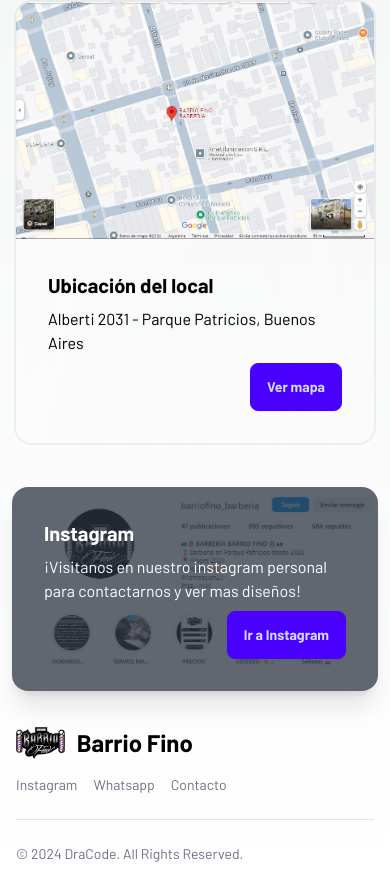
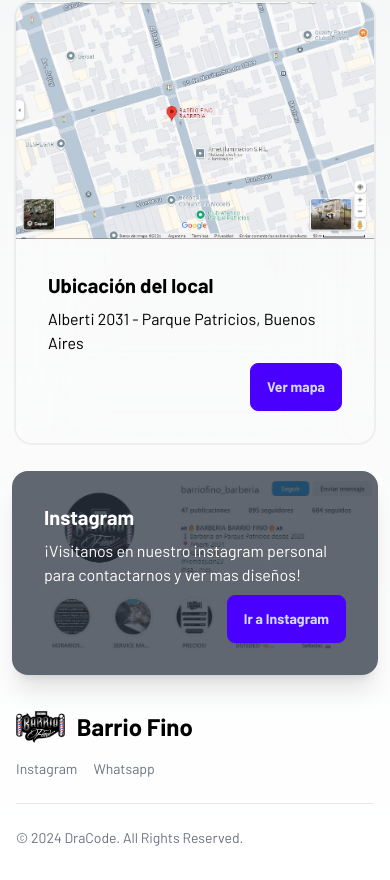
Before and after one commit to SebastianGaleano20/barber-app, a Next.js app: page / in a window 390 px wide. Shown: the part 3158-4038 px from the top of the page. Built offline with nearby package versions, Linux system fonts and the light colour scheme.

Commit message:
responsive app

```diff
--- a/src/app/page.jsx
+++ b/src/app/page.jsx
@@ -9,15 +9,17 @@ export default function Home() {
   return (
     <>
       <main
-      className="w-full flex flex-col justify-center items-center gap-4">
+        className="w-full flex flex-col justify-center items-center gap-4">
         <Header />
         <ImageGallery />
         <Hours />
         <Services />
-        <Location />
-        <Contact />
+        <article className="lg:flex lg:gap-4">
+          <Location />
+          <Contact />
+        </article>
       </main>
-        <Footer />
+      <Footer />
     </>
   )
 }
--- a/src/app/ui/dashboard/Contac.jsx
+++ b/src/app/ui/dashboard/Contac.jsx
@@ -1,6 +1,6 @@
 export default function Contact() {
     return (
-        <section className="card bg-base-100 image-full max-w-md m-3 shadow-xl">
+        <section className="card bg-base-100 image-full max-w-md lg:w-lg m-3 shadow-xl">
             <figure>
                 <img
                     src="/ig.jpeg"
--- a/src/app/ui/dashboard/Footer.jsx
+++ b/src/app/ui/dashboard/Footer.jsx
@@ -9,18 +9,15 @@ export default function Footer() {
             </a>
             <ul className="flex flex-wrap items-center mb-6 text-sm font-medium text-gray-500 sm:mb-0 dark:text-gray-400">
                 <li>
-                    <a href="https://www.instagram.com/barriofino_barberia?igsh=N3Jmc3JxNmRyODF3" className="hover:underline me-4 md:me-6">Instagram</a>
+                    <a target="_blank" href="https://www.instagram.com/barriofino_barberia?igsh=N3Jmc3JxNmRyODF3" className="hover:underline me-4 md:me-6">Instagram</a>
                 </li>
                 <li>
-                    <a href="#" className="hover:underline me-4 md:me-6">Whatsapp</a>
-                </li>
-                <li>
-                    <a href="#" className="hover:underline me-4 md:me-6">Contacto</a>
+                    <a target="_blank" href="https://wa.me/+5491123835826?text=Hola-tengo-una-consulta" className="hover:underline me-4 md:me-6">Whatsapp</a>
                 </li>
             </ul>
         </article>
         <hr className="my-6 border-gray-200 sm:mx-auto dark:border-gray-700 lg:my-8" />
-        <span className="block text-sm text-gray-500 sm:text-center dark:text-gray-400">© 2024 <a href="https://sebastiang.netlify.app/" className="hover:underline">DraCode</a>. All Rights Reserved.</span>
+        <span className="block text-sm text-gray-500 sm:text-center dark:text-gray-400">© 2024 <a target="_blank" href="https://sebastiang.netlify.app/" className="hover:underline">DraCode</a>. All Rights Reserved.</span>
     </section>
 </footer>
   )
--- a/src/app/ui/dashboard/Location.jsx
+++ b/src/app/ui/dashboard/Location.jsx
@@ -1,6 +1,6 @@
-export default function Navbar() {
+export default function Location() {
     return (
-        <section className="flex justify-center p-4">
+        <section className="flex justify-center p-4 lg">
             <article className="card glass max-w-md">
                 <figure>
                     <img
```
